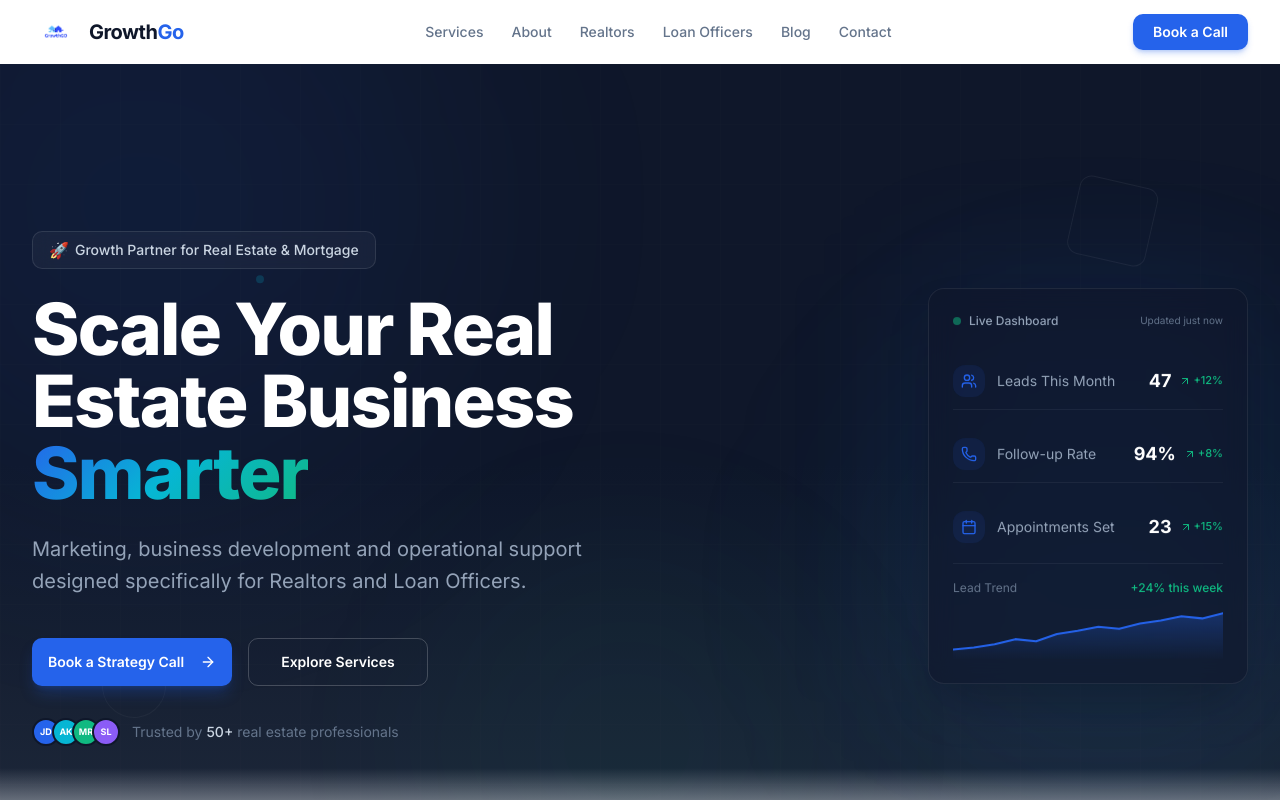
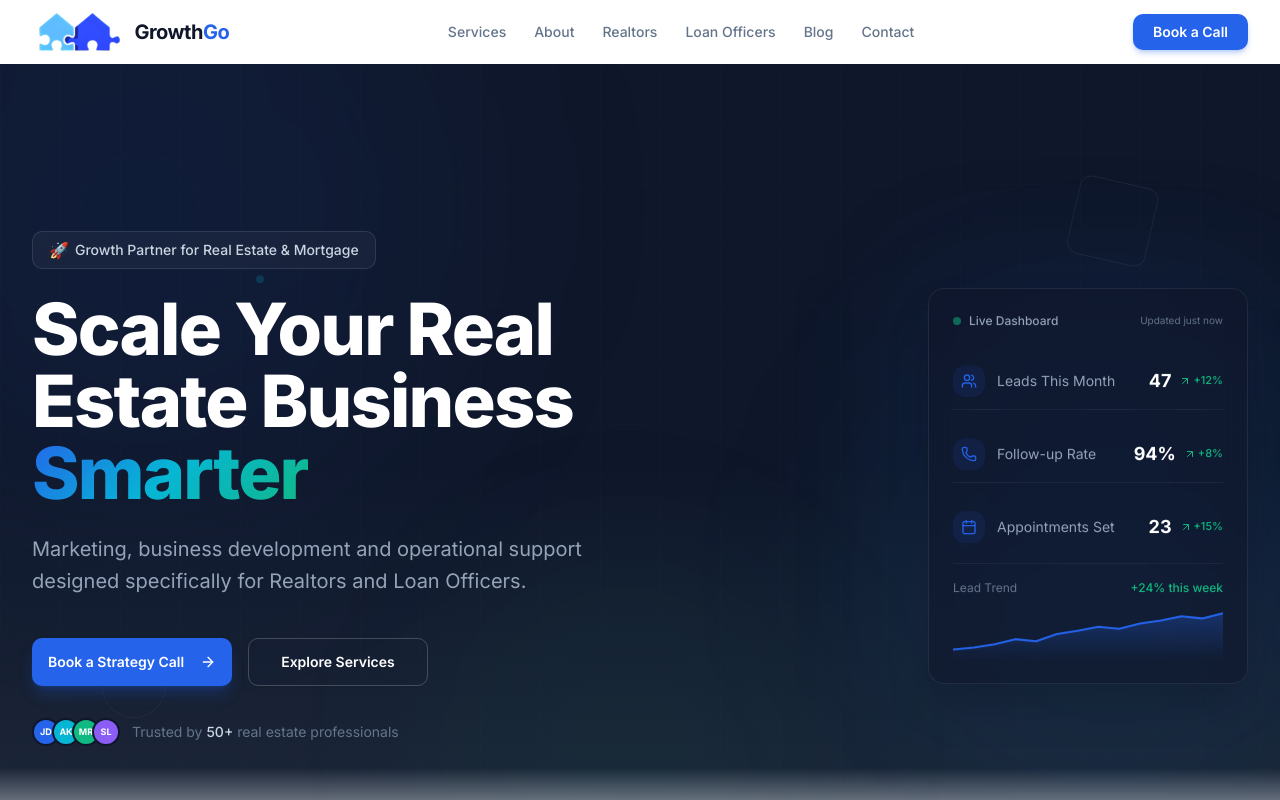
Before and after one commit to carloscovaleda110998/GrowthGo-Website, a Next.js app: page / in a window 1280 px wide. Shown: the top 800 px of the page. Built offline with nearby package versions, Linux system fonts and the light colour scheme.

Commit message:
216be0ee-abf6-454c-acc7-e4ac09e4255c

```diff
--- a/src/components/layout/Footer.tsx
+++ b/src/components/layout/Footer.tsx
@@ -67,11 +67,11 @@ export default function Footer({ onOpenAdmin }: FooterProps) {
           <div className="lg:col-span-1">
             <div className="flex items-center gap-2.5 mb-5">
               <Image
-                src="/growthgo-logo.png"
+                src="/growthgo-logo-icon.png"
                 alt="GrowthGo Logo"
-                width={36}
-                height={36}
-                className="h-9 w-auto"
+                width={44}
+                height={44}
+                className="h-11 w-auto"
               />
               <span className="text-xl font-bold tracking-tight">
                 Growth<span className="text-[#2563EB]">Go</span>
--- a/src/components/layout/Navbar.tsx
+++ b/src/components/layout/Navbar.tsx
@@ -63,11 +63,11 @@ export default function Navbar() {
           className="flex items-center gap-2.5 transition-opacity hover:opacity-80"
         >
           <Image
-            src="/growthgo-logo.png"
+            src="/growthgo-logo-icon.png"
             alt="GrowthGo Logo"
-            width={40}
-            height={40}
-            className="h-10 w-auto"
+            width={48}
+            height={48}
+            className="h-12 w-auto"
             priority
           />
           <span
@@ -128,11 +128,11 @@ export default function Navbar() {
               <SheetHeader className="border-b border-slate-100 px-6 py-5">
                 <SheetTitle className="flex items-center gap-2.5">
                   <Image
-                    src="/growthgo-logo.png"
+                    src="/growthgo-logo-icon.png"
                     alt="GrowthGo Logo"
-                    width={32}
-                    height={32}
-                    className="h-8 w-auto"
+                    width={40}
+                    height={40}
+                    className="h-10 w-auto"
                   />
                   <span className="text-lg font-bold text-[#0F172A]">
                     Growth<span className="text-[#2563EB]">Go</span>
```
Also changed, not shown: public/growthgo-logo-icon.png (added), upload/GrowthGo_Logo_Fichas_Transparente.png (added).
